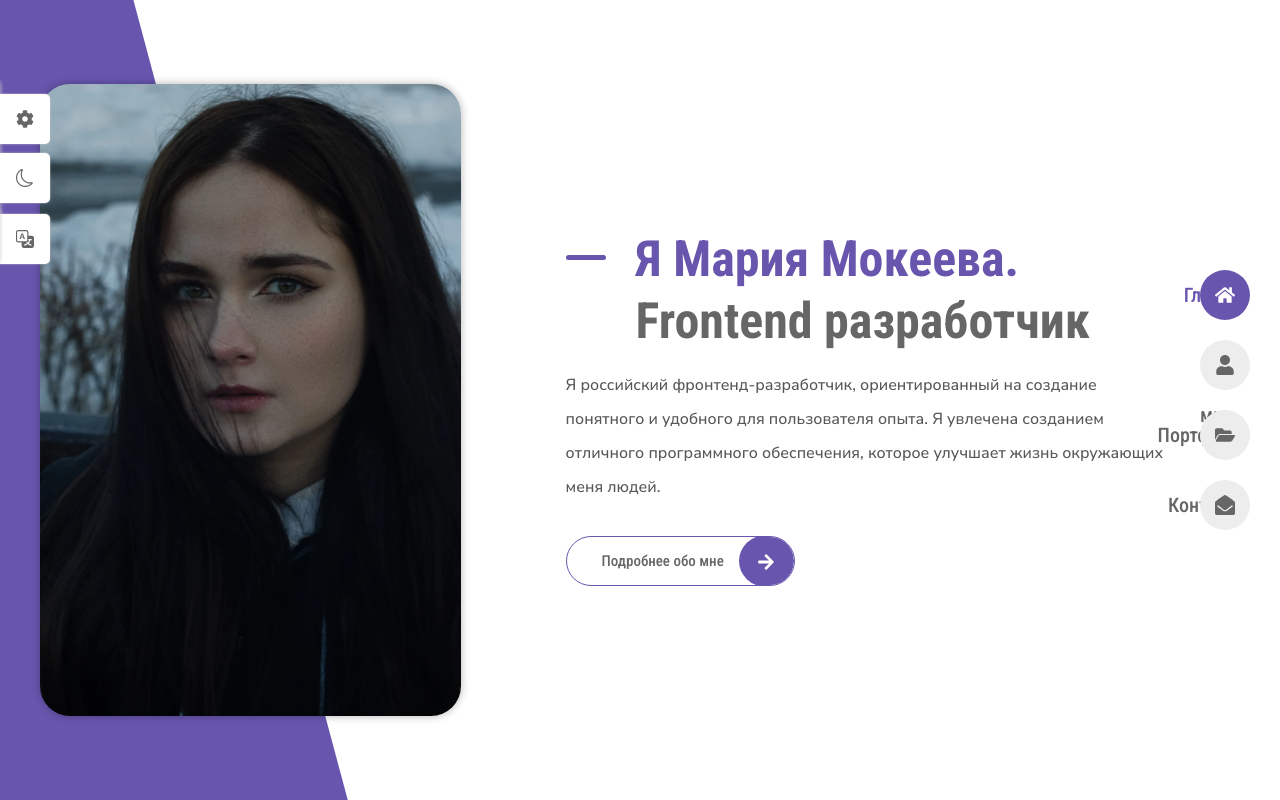
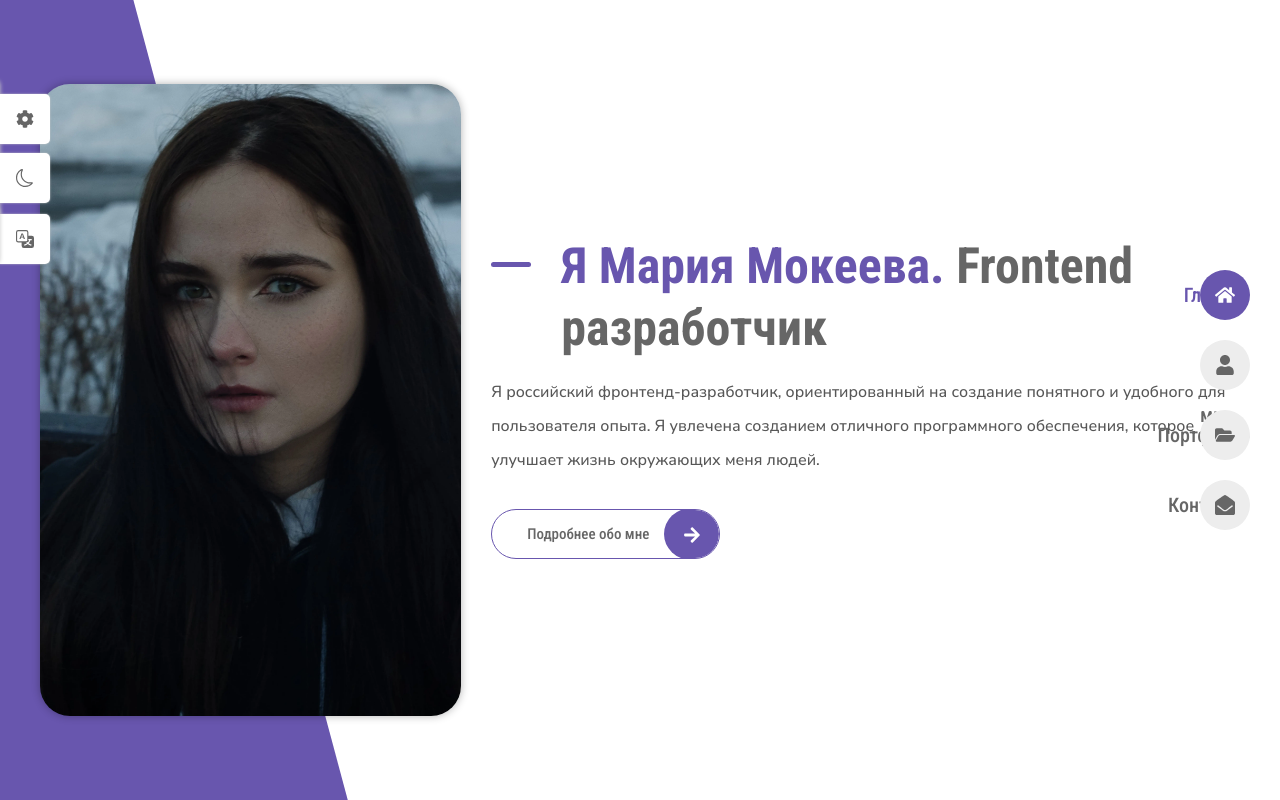
Before and after one commit to w1llow1sp/Portfolio, a React (Vite) app: page / in a window 1280 px wide. Built offline with nearby package versions, Linux system fonts and the light colour scheme.

Commit message:
Remove motion.div

```diff
--- a/src/pages/home/Home.tsx
+++ b/src/pages/home/Home.tsx
@@ -26,12 +26,12 @@ const Home =() => {
                 animate="show"
             />
             <div className="home__content">
-                <motion.div
+             {/*   <motion.div
                     className="home__data"
                     variants={slideIn}
                     initial="hidden"
                     animate="show"
-                >
+                >*/}
                     <h1 className="home__title">
                         <span>{t('home.title.hi')} </span>
                         {t('home.title.text')}
@@ -47,7 +47,7 @@ const Home =() => {
                            <FaArrowRight/>
                         </span>
                     </Link>
-                </motion.div>
+                {/*</motion.div>*/}
             </div>
 
             <div className="color__block"></div>
```
